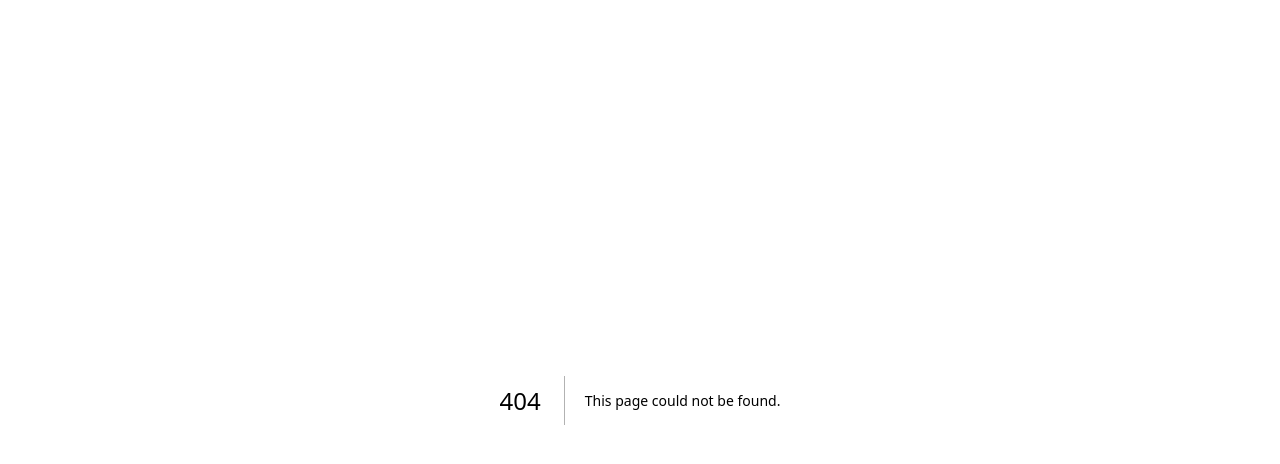
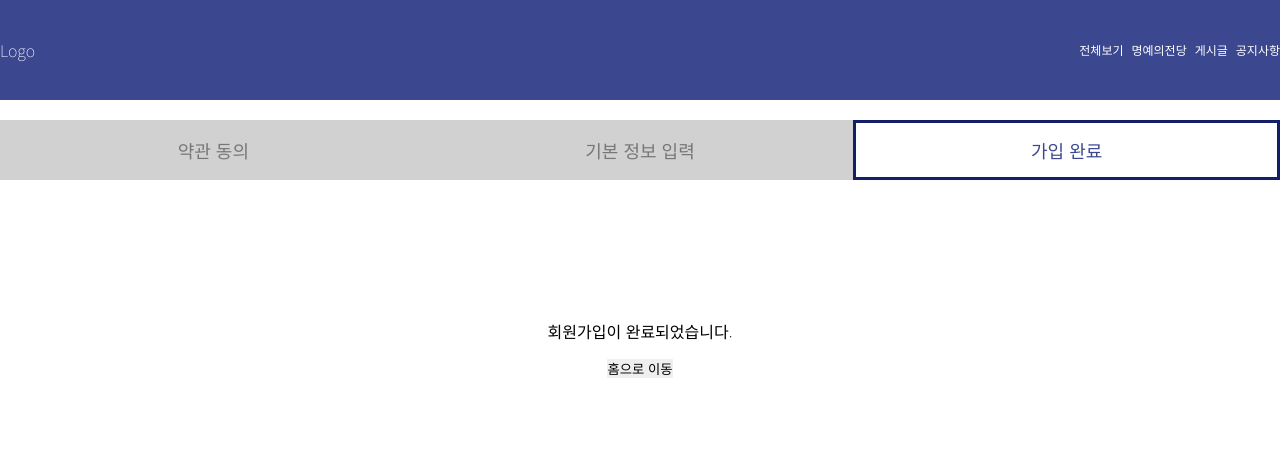
Before and after one commit to choigirang/phenomenon-community, a Next.js app in the folder frontend/: page /signup/complete in a window 1280 px wide. Before the commit this address had no page. Shown: the top 464 px of the page. Built offline with nearby package versions, Linux system fonts and the light colour scheme.

Commit message:
feat: 회원가입 완료 페이지 생성

```diff
--- /dev/null
+++ b/frontend/pages/signup/complete.tsx
@@ -0,0 +1,32 @@
+import SignHeader from '@/components/Sign/SignHeader';
+import SignProgress from '@/components/Sign/SignProgress';
+import { useRouter } from 'next/router';
+import React from 'react';
+import styled from 'styled-components';
+
+export default function complete() {
+  const router = useRouter();
+
+  return (
+    <>
+      {/* 상단 */}
+      <SignHeader />
+      {/* 진행 단계 */}
+      <SignProgress />
+      {/* 홈으로 */}
+      <Container>
+        <p className="">회원가입이 완료되었습니다.</p>
+        <button onClick={() => router.push('/')}>홈으로 이동</button>
+      </Container>
+    </>
+  );
+}
+
+const Container = styled.div`
+  min-height: 300px;
+  display: flex;
+  flex-direction: column;
+  align-items: center;
+  justify-content: center;
+  gap: 20px;
+`;
```
